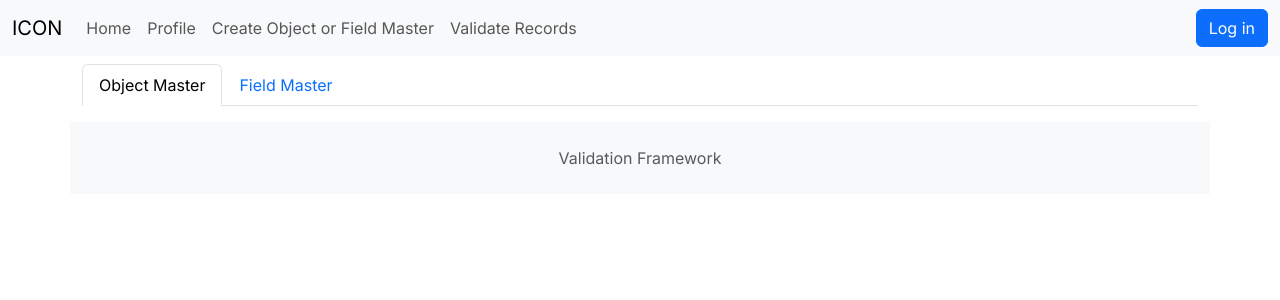
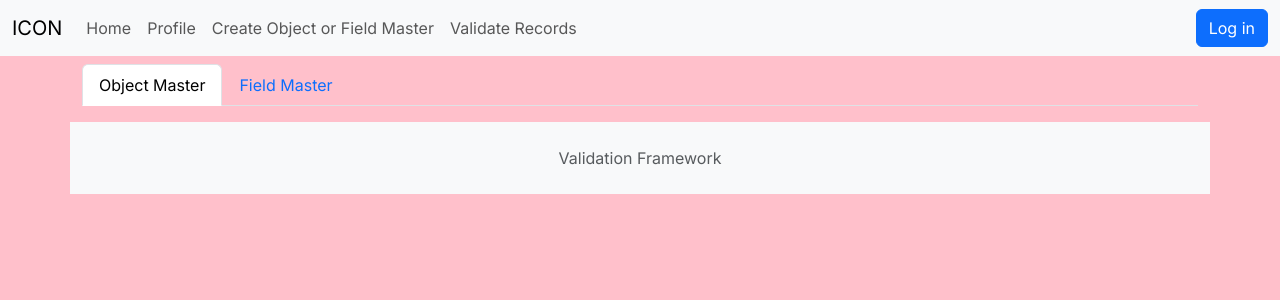
Before and after one commit to abayomi/validation-framework-webapp-1-1-2025, a Next.js app: page / in a window 1280 px wide. Shown: the top 300 px of the page. Built offline with nearby package versions, Linux system fonts and the light colour scheme.

Commit message:
background color is pink

```diff
--- a/app/App.scss
+++ b/app/App.scss
@@ -1,5 +1,5 @@
 @import '~bootstrap/scss/bootstrap';
-
+body {background-color: pink;}
 $myColor: red;
 
 h1, h2, h4 {
```
